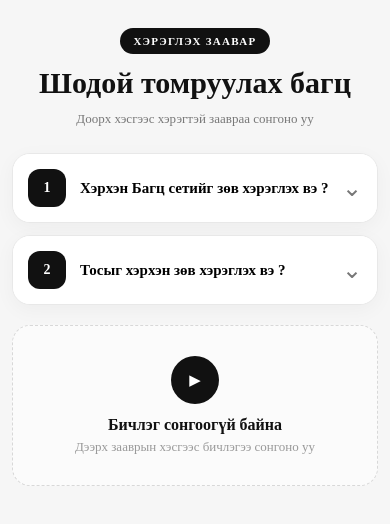
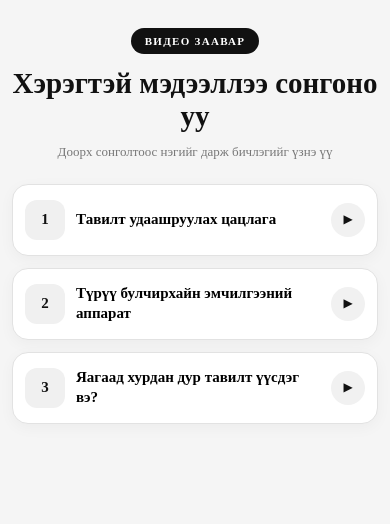
Before and after one commit to Boona06/Video, a Next.js app: page / in a window 390 px wide. Shown: the top 524 px of the page. Built offline with nearby package versions, Linux system fonts and the light colour scheme.

Commit message:
remove drop down

```diff
--- a/app/globals.css
+++ b/app/globals.css
@@ -9,7 +9,7 @@ body {
 }
 
 body {
-  background: #f6f6f6;
+  background: #f5f5f5;
   color: #111;
 }
 
@@ -19,24 +19,24 @@ button {
 
 .app-shell {
   min-height: 100vh;
-  padding: 48px 18px;
+  padding: 50px 18px;
 }
 
 .choice-panel {
   width: 100%;
-  max-width: 760px;
+  max-width: 800px;
   margin: 0 auto;
 }
 
 .page-header {
   text-align: center;
-  margin-bottom: 34px;
+  margin-bottom: 32px;
 }
 
 .eyebrow {
   display: inline-block;
-  margin-bottom: 12px;
-  padding: 7px 13px;
+  padding: 7px 14px;
+  margin-bottom: 13px;
 
   background: #111;
   color: #fff;
@@ -51,69 +51,64 @@ button {
 .page-header h1 {
   margin: 0;
 
-  font-size: clamp(30px, 6vw, 46px);
-  line-height: 1.1;
+  font-size: clamp(28px, 5vw, 42px);
+  line-height: 1.15;
   font-weight: 800;
 }
 
 .page-header p {
-  margin: 12px 0 0;
+  margin: 10px 0 0;
 
   color: #777;
   font-size: 15px;
 }
 
-.instruction-groups {
+.video-options {
   display: flex;
   flex-direction: column;
   gap: 12px;
 }
 
-.instruction-group {
-  overflow: hidden;
+.video-option {
+  width: 100%;
+  min-height: 78px;
+
+  padding: 14px 18px;
+
+  border: 1px solid #e2e2e2;
+  border-radius: 16px;
 
   background: #fff;
 
-  border: 1px solid #e8e8e8;
-  border-radius: 18px;
+  display: flex;
+  align-items: center;
+  gap: 15px;
 
-  box-shadow: 0 5px 20px rgba(0, 0, 0, 0.04);
+  cursor: pointer;
+
+  text-align: left;
+
+  box-shadow: 0 4px 15px rgba(0, 0, 0, 0.04);
 
   transition: 0.2s ease;
 }
 
-.instruction-group.open {
-  border-color: #cfcfcf;
+.video-option:hover {
+  border-color: #999;
+  transform: translateY(-1px);
 
-  box-shadow: 0 10px 30px rgba(0, 0, 0, 0.07);
+  box-shadow: 0 8px 24px rgba(0, 0, 0, 0.08);
 }
 
-.group-button {
-  width: 100%;
-
-  padding: 18px;
-
-  border: none;
-  background: #fff;
-
-  display: flex;
-  align-items: center;
-  justify-content: space-between;
-
-  cursor: pointer;
-
-  text-align: left;
+.video-option.active {
+  background: #111;
+  border-color: #111;
+  color: #fff;
 }
 
-.group-left {
-  display: flex;
-  align-items: center;
-  gap: 14px;
-}
-
-.group-index {
-  width: 42px;
-  height: 42px;
+.option-number {
+  width: 44px;
+  height: 44px;
 
   flex-shrink: 0;
 
@@ -123,77 +118,29 @@ button {
 
   border-radius: 12px;
 
-  background: #111;
-  color: #fff;
-
-  font-size: 16px;
-  font-weight: 800;
-}
-
-.group-left strong {
-  display: block;
+  background: #f0f0f0;
+  color: #111;
 
   font-size: 17px;
   font-weight: 800;
 }
 
-.group-left div > span {
-  display: block;
-
-  margin-top: 3px;
-
-  color: #999;
-  font-size: 12px;
+.video-option.active .option-number {
+  background: #fff;
+  color: #111;
 }
 
-.chevron {
-  color: #777;
-  font-size: 24px;
+.option-title {
+  flex: 1;
 
-  transition: transform 0.2s ease;
+  font-size: 17px;
+  font-weight: 700;
+  line-height: 1.3;
 }
 
-.chevron.rotate {
-  transform: rotate(180deg);
-}
-
-.group-menu {
-  padding: 0 10px 10px;
-}
-
-.instruction-item {
-  width: 100%;
-
-  padding: 14px;
-
-  border: none;
-  border-radius: 12px;
-
-  background: transparent;
-
-  display: flex;
-  align-items: center;
-  gap: 12px;
-
-  cursor: pointer;
-
-  text-align: left;
-
-  transition: 0.15s ease;
-}
-
-.instruction-item:hover {
-  background: #f5f5f5;
-}
-
-.instruction-item.active {
-  background: #111;
-  color: #fff;
-}
-
-.item-number {
-  width: 34px;
-  height: 34px;
+.option-play {
+  width: 38px;
+  height: 38px;
 
   flex-shrink: 0;
 
@@ -201,94 +148,36 @@ button {
   align-items: center;
   justify-content: center;
 
-  border-radius: 9px;
+  border-radius: 50%;
 
-  background: #eeeeee;
+  background: #f1f1f1;
   color: #111;
 
-  font-size: 14px;
-  font-weight: 800;
+  font-size: 12px;
 }
 
-.instruction-item.active .item-number {
+.video-option.active .option-play {
   background: #fff;
 }
 
-.item-title {
-  flex: 1;
-
-  font-size: 15px;
-  font-weight: 700;
+.video-section {
+  margin-top: 32px;
 }
 
-.play-icon {
-  opacity: 0.65;
-  font-size: 13px;
-}
-
-.empty-state {
-  margin-top: 26px;
-  padding: 38px 20px;
-
-  border: 1px dashed #d8d8d8;
-  border-radius: 18px;
-
-  background: rgba(255, 255, 255, 0.6);
-
-  display: flex;
-  flex-direction: column;
-  align-items: center;
-
-  text-align: center;
-}
-
-.empty-icon {
-  width: 48px;
-  height: 48px;
-
-  margin-bottom: 12px;
-
-  display: flex;
-  align-items: center;
-  justify-content: center;
-
-  border-radius: 50%;
-
-  background: #111;
-  color: #fff;
-
-  font-size: 15px;
-}
-
-.empty-state strong {
-  font-size: 16px;
-}
-
-.empty-state span {
-  margin-top: 5px;
-
-  color: #999;
-  font-size: 13px;
-}
-
-.video-section {
-  margin-top: 30px;
-}
-
-.video-heading {
+.video-title {
   margin-bottom: 10px;
 }
 
-.video-heading span {
+.video-title span {
   color: #999;
 
   font-size: 11px;
   font-weight: 700;
+  letter-spacing: 0.7px;
   text-transform: uppercase;
-  letter-spacing: 0.6px;
 }
 
-.video-heading h2 {
+.video-title h2 {
   margin: 4px 0 0;
 
   font-size: 20px;
@@ -304,12 +193,11 @@ button {
 
   border-radius: 18px;
 
-  box-shadow: 0 12px 35px rgba(0, 0, 0, 0.14);
+  box-shadow: 0 12px 35px rgba(0, 0, 0, 0.15);
 }
 
 .video-frame {
   width: 100%;
-
   display: block;
 
   aspect-ratio: 16 / 9;
@@ -323,50 +211,40 @@ button {
   }
 
   .page-header {
-    margin-bottom: 26px;
+    margin-bottom: 24px;
   }
 
   .page-header h1 {
-    font-size: 30px;
+    font-size: 29px;
   }
 
   .page-header p {
     font-size: 13px;
   }
 
-  .group-button {
-    padding: 15px;
+  .video-option {
+    min-height: 72px;
+    padding: 12px;
+    gap: 11px;
   }
 
-  .group-index {
-    width: 38px;
-    height: 38px;
+  .option-number {
+    width: 40px;
+    height: 40px;
 
-    font-size: 14px;
-  }
-
-  .group-left strong {
     font-size: 15px;
   }
 
-  .instruction-item {
-    padding: 12px;
+  .option-title {
+    font-size: 15px;
   }
 
-  .item-title {
-    font-size: 14px;
+  .option-play {
+    width: 34px;
+    height: 34px;
   }
 
-  .empty-state {
-    margin-top: 20px;
-    padding: 30px 15px;
-  }
-
-  .video-section {
-    margin-top: 22px;
-  }
-
-  .video-heading h2 {
+  .video-title h2 {
     font-size: 17px;
   }
 
--- a/app/page.tsx
+++ b/app/page.tsx
@@ -2,49 +2,27 @@
 
 import { useRef, useState } from "react";
 
-const groups = [
+const videos = [
   {
-    title: "Хэрхэн Багц сетийг зөв хэрэглэх вэ ? ",
-    items: [
-      {
-        title: "Эхний 7 хоног хэрэглэх заавар",
+    title: "Тавилт удаашруулах цацлага",
     src: "/video1.mp4",
   },
   {
-        title: "8 дахь хоногоос хэрэглэх заавар",
+    title: "Түрүү булчирхайн эмчилгээний аппарат",
     src: "/video2.mp4",
   },
-    ],
-  },
   {
-    title: "Тосыг хэрхэн зөв хэрэглэх вэ ?",
-    items: [
-      {
-        title: "Алтан тос түрхэх заавар",
+    title: "Яагаад хурдан дур тавилт үүсдэг вэ?",
     src: "/video3.mp4",
-      },
-      {
-        title: "Улаан тос түрхэх заавар",
-        src: "/video4.mp4",
-      },
-    ],
   },
 ];
 
-type VideoItem = {
-  title: string;
-  src: string;
-};
-
 export default function HomePage() {
-  const [openGroup, setOpenGroup] = useState<number | null>(null);
-  const [activeVideo, setActiveVideo] = useState<VideoItem | null>(null);
-
+  const [active, setActive] = useState<number | null>(null);
   const videoRef = useRef<HTMLVideoElement>(null);
 
-  const selectVideo = (item: VideoItem) => {
-    setActiveVideo(item);
-    setOpenGroup(null);
+  const selectVideo = (index: number) => {
+    setActive(index);
 
     setTimeout(() => {
       const video = videoRef.current;
@@ -54,96 +32,58 @@ export default function HomePage() {
       video.muted = false;
       video.defaultMuted = false;
       video.volume = 1;
-    }, 0);
+      video.currentTime = 0;
+
+      video.play().catch((error) => {
+        console.log("Video autoplay error:", error);
+      });
+    }, 50);
   };
 
   return (
     <main className="app-shell">
       <section className="choice-panel">
         <header className="page-header">
-          <span className="eyebrow">ХЭРЭГЛЭХ ЗААВАР</span>
+          <span className="eyebrow">ВИДЕО ЗААВАР</span>
 
-          <h1>Шодой томруулах багц</h1>
+          <h1>Хэрэгтэй мэдээллээ сонгоно уу</h1>
 
-          <p>Доорх хэсгээс хэрэгтэй заавраа сонгоно уу</p>
+          <p>Доорх сонголтоос нэгийг дарж бичлэгийг үзнэ үү</p>
         </header>
 
-        <div className="instruction-groups">
-          {groups.map((group, groupIndex) => {
-            const isOpen = openGroup === groupIndex;
+        <div className="video-options">
+          {videos.map((video, index) => (
+            <button
+              key={video.src}
+              type="button"
+              className={`video-option ${active === index ? "active" : ""}`}
+              onClick={() => selectVideo(index)}
+            >
+              <span className="option-number">{index + 1}</span>
 
-            return (
-              <div
-                key={group.title}
-                className={`instruction-group ${isOpen ? "open" : ""}`}
-              >
-                <button
-                  type="button"
-                  className="group-button"
-                  onClick={() => setOpenGroup(isOpen ? null : groupIndex)}
-                >
-                  <div className="group-left">
-                    <span className="group-index">{groupIndex + 1}</span>
+              <span className="option-title">{video.title}</span>
 
-                    <div>
-                      <strong>{group.title}</strong>
-                    </div>
-                  </div>
-
-                  <span className={`chevron ${isOpen ? "rotate" : ""}`}>⌄</span>
-                </button>
-
-                {isOpen && (
-                  <div className="group-menu">
-                    {group.items.map((item, index) => (
-                      <button
-                        type="button"
-                        key={item.src}
-                        className={`instruction-item ${
-                          activeVideo?.src === item.src ? "active" : ""
-                        }`}
-                        onClick={() => selectVideo(item)}
-                      >
-                        <span className="item-number">{index + 1}</span>
-
-                        <span className="item-title">{item.title}</span>
-
-                        <span className="play-icon">▶</span>
+              <span className="option-play">▶</span>
             </button>
           ))}
         </div>
-                )}
-              </div>
-            );
-          })}
-        </div>
 
-        {!activeVideo && (
-          <div className="empty-state">
-            <div className="empty-icon">▶</div>
-
-            <strong>Бичлэг сонгоогүй байна</strong>
-
-            <span>Дээрх зааврын хэсгээс бичлэгээ сонгоно уу</span>
-          </div>
-        )}
-
-        {activeVideo && (
+        {active !== null && (
           <section className="video-section">
-            <div className="video-heading">
-              <span>Сонгосон заавар</span>
-              <h2>{activeVideo.title}</h2>
+            <div className="video-title">
+              <span>Одоо үзэж байна</span>
+              <h2>{videos[active].title}</h2>
             </div>
 
             <div className="video-wrap">
               <video
                 ref={videoRef}
-                key={activeVideo.src}
+                key={videos[active].src}
                 className="video-frame"
-                src={activeVideo.src}
+                src={videos[active].src}
                 controls
                 playsInline
-                preload="metadata"
+                preload="auto"
               />
             </div>
           </section>
```
Lines whose indentation alone changed are shown as unchanged.
